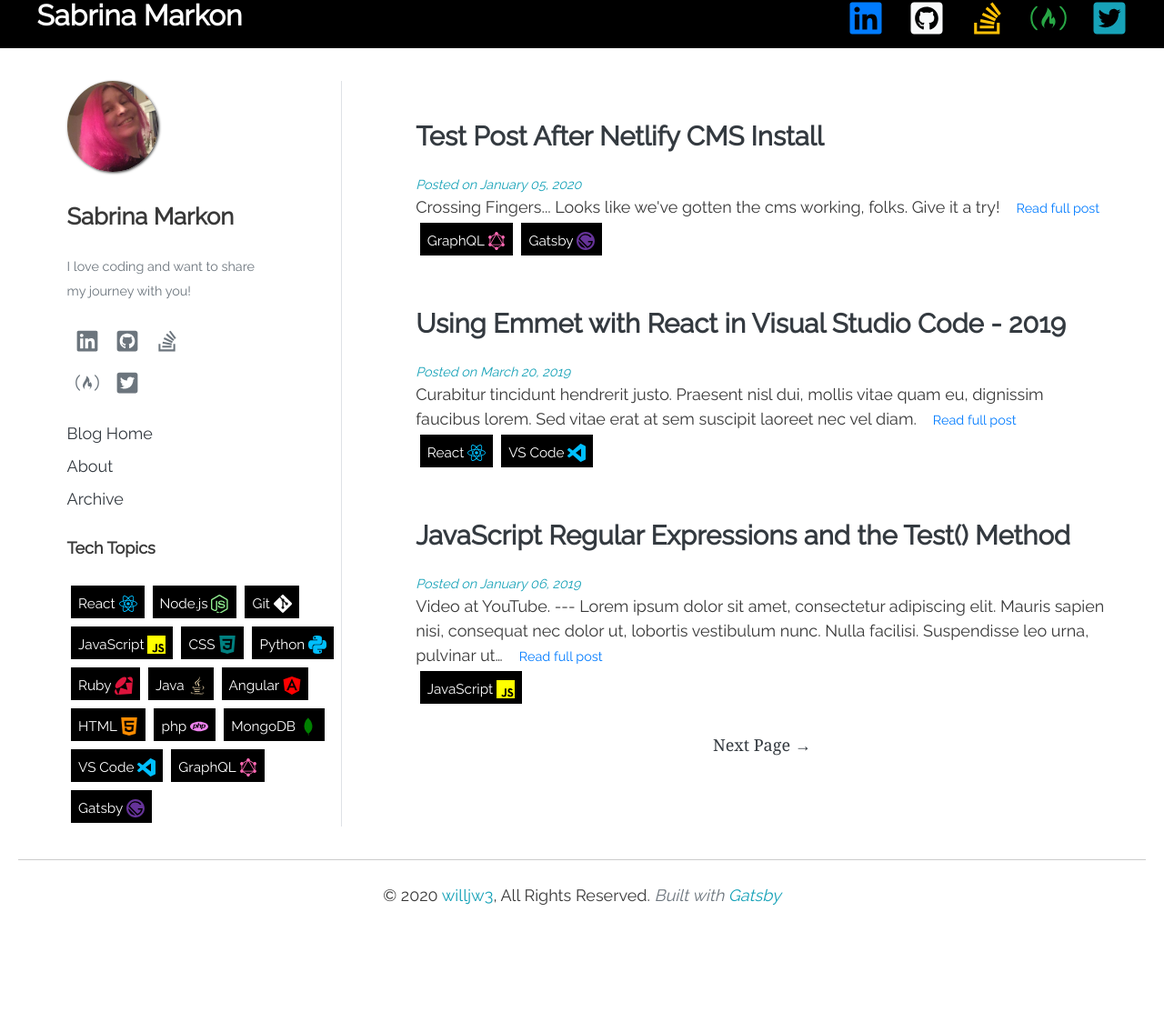
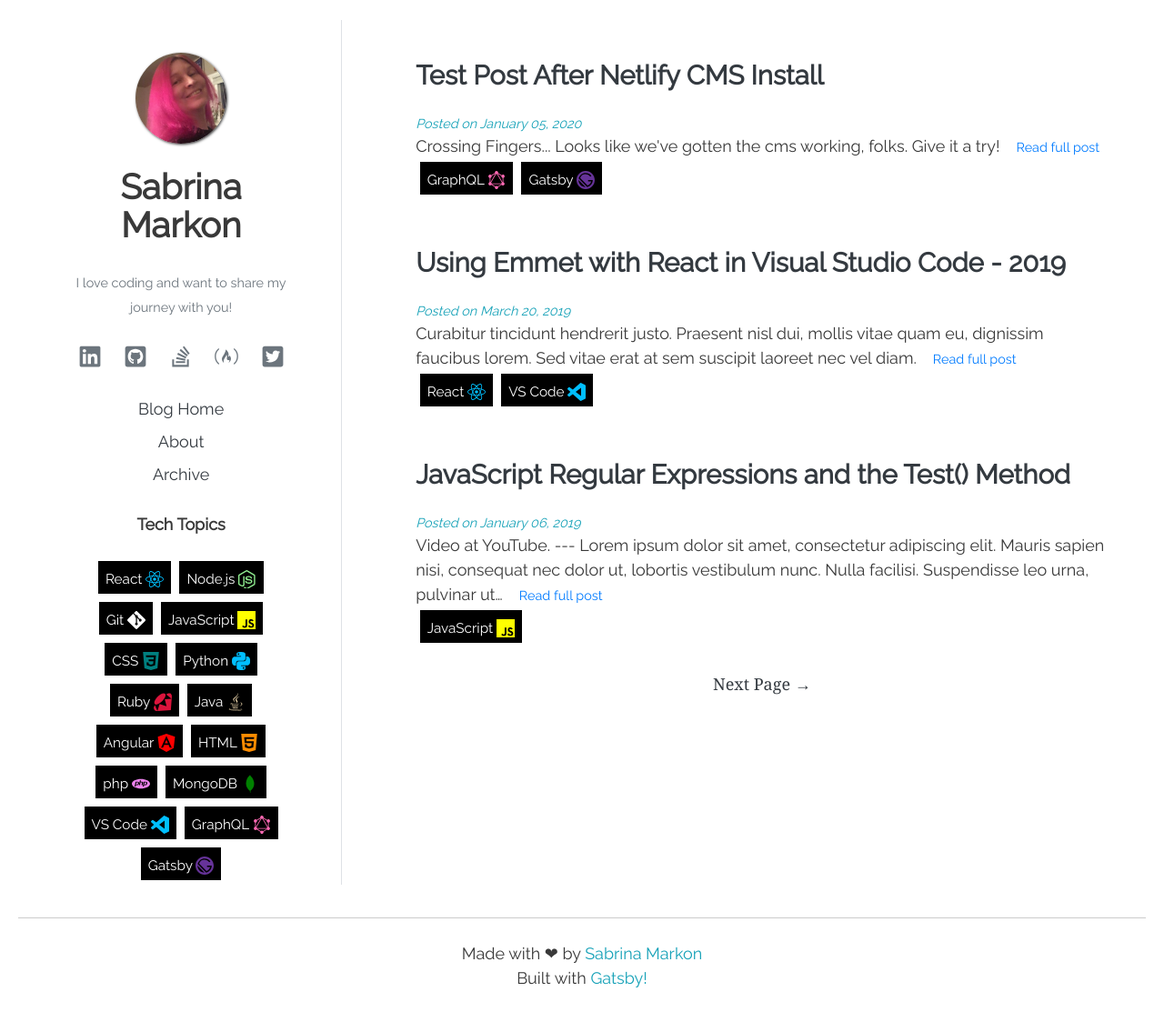
Before and after one commit to SabrinaMarkon/gatsby-blog, a Gatsby site: page / in a window 1280 px wide. Shown: the part 14-1138 px from the top of the page at 91% size. Before the commit the page ends 1038 px from the top, so only its background shows below. Built offline with nearby package versions, Linux system fonts and the light colour scheme; Gatsby itself is replaced by a stand-in of ours; some packages are replaced by stand-ins of ours.

Commit message:
Make sidebar look nice and centered. Hide top bar.

```diff
--- a/src/components/header/header.css
+++ b/src/components/header/header.css
@@ -1,4 +1,5 @@
 .head-main {
+  background: #fff;
   width: 100%;
   position: sticky;
   z-index: 1;
@@ -8,7 +9,9 @@
 }
 
 .head-elements {
-  display: flex;
+  background: rgb(209, 49, 76);
+  /* display: flex; */
+  display: none;
   flex-direction: row;
   justify-content: space-between;
 }
@@ -19,14 +22,17 @@
   justify-content: space-around;
 }
 
-
 .bottom-bar {
   width: 100%;
   background: black;
   display: none;
   flex-direction: row;
-  justify-content: space-around;
+  justify-content: center;
 }
+.bottom-bar > a {
+  margin: 0 10px;
+}
+
 .mobile-pages-main {
   width: 100%;
   background: white;
@@ -44,9 +50,8 @@ small {
 .mobile-bio-main {
   background: white;
   display: none;
+  font-size: 2rem;
 }
-
-
 
 @media only screen and (max-width: 850px) {
   .bottom-bar{display: flex;}
@@ -54,7 +59,9 @@ small {
   .mobile-pages-main{display: block;}
   .mobile-bio-main{
     display: flex;
-    flex-direction: row;
-    justify-content: space-between;
+    flex-direction: column;
+    justify-content: center;
+    align-content: center;
+    margin: auto;
   }
 }
--- a/src/components/header/header.js
+++ b/src/components/header/header.js
@@ -14,9 +14,6 @@ const Header = ({ siteTitle, tagline, author, contacts }) => {
   return (
     <header
       className="head-main"
-      style={{
-        background: `black`
-      }}
     >
       <div className="head-elements"
         style={{
--- a/src/components/layout.css
+++ b/src/components/layout.css
@@ -219,7 +219,7 @@ img {
   padding-left: 0;
   padding-right: 0;
   padding-top: 0;
-  margin-bottom: 1.45rem;
+  /* margin-bottom: 1rem; */
 }
 h1 {
   margin-left: 0;
@@ -385,7 +385,7 @@ p {
   padding-left: 0;
   padding-right: 0;
   padding-top: 0;
-  margin-bottom: 1.45rem;
+  /* margin-bottom: 1.45rem; */
 }
 figure {
   margin-left: 0;
--- a/src/components/layout.js
+++ b/src/components/layout.js
@@ -49,14 +49,13 @@ const Layout = ({ children }) => {
             }}
           >
             <main className="p-4">{children}</main>
-            <footer className="text-center">
-              <hr/>
-              <p className="d-inline">© {new Date().getFullYear()} <a className="text-info" href="https://willjw3.github.io/">willjw3</a>, All Rights Reserved.</p>
-              <p className="mt-5 text-muted d-inline"><i> Built with
-                            {` `}
-                <a className="text-info" href="https://www.gatsbyjs.org">Gatsby</a></i>
-              </p>
+            <footer className="text-center madewithlove">
+            <hr/>
+            <p>Made with <span className="madewithlove__heart" aria-hidden="true">❤</span> by <a href="http://sabrinamarkon.com"
+            target="_blank" rel="noopener noreferrer" className="text-info madewithlove__name">Sabrina Markon</a><br />
+            Built with <a className="text-info" href="https://www.gatsbyjs.org">Gatsby!</a></p>
             </footer>
+
           </div>
         </>
       )}
--- a/src/components/sidebar/Bio.js
+++ b/src/components/sidebar/Bio.js
@@ -6,7 +6,7 @@ import sabrinamarkon from "../../images/sabrinamarkon.png";
 const Bio = ({ author, tagline }) => {
 
     return (
-        <div className="bio-main w-75">
+        <div className="bio-main">
             <img src={sabrinamarkon} style={{ maxWidth: `100px` }} className="profile-img" alt="" />
             <h3 className="mt-2 author-bio">{author}</h3>
             <small className="text-muted">{tagline}</small>
--- a/src/components/sidebar/Sidebar.js
+++ b/src/components/sidebar/Sidebar.js
@@ -50,7 +50,7 @@ const Sidebar = () => {
             `}
             render={data => (
                 <>
-                    <div className="sidebar-main border-right">
+                    <div className="sidebar-centered border-right">
                         <Bio author={data.site.siteMetadata.author} tagline={data.site.siteMetadata.tagline} />
                         <SocialLinks contacts={data.site.siteMetadata.contacts} />
                         <div className="page-links">
--- a/src/components/sidebar/SocialLinks.js
+++ b/src/components/sidebar/SocialLinks.js
@@ -11,7 +11,7 @@ import "./sidebar.css"
 
 const SocialLinks = ({ contacts }) => {
     return (
-        <div className="side-social-links float-left mt-3 mb-3">
+        <div className="side-social-links mt-3 mb-3">
             <a className="text-secondary p-2"
                 href={contacts.linkedin}>
                 <span title="Linked In">
--- a/src/components/sidebar/sidebar.css
+++ b/src/components/sidebar/sidebar.css
@@ -1,16 +1,19 @@
-.sidebar-main {
+.sidebar-centered {
+    background: #fff;
     width: 100%;
-
+    text-align: center;
+    padding-right: 50px;
 }
 
 .side-social-links {
     display: grid;
-    grid-template-columns: 1fr 1fr 1fr;
+    grid-template-columns: 1fr 1fr 1fr 1fr 1fr;
+    text-align: center;
 }
 
 .page-links {
-    margin-top: 3rem;
-    padding-top: 4rem;
+    /* margin-top: 3rem;
+    padding-top: 4rem; */
     font-family: "Raleway";
 }
 
@@ -18,6 +21,8 @@
 .profile-img {
      border-radius: 50%;
      box-shadow: 1px 1px 3px;
+     margin-bottom: 1rem;
+     margin-top: 2rem;
 }
 
 small, h3, p {
@@ -25,6 +30,10 @@ small, h3, p {
 
 }
 
+.bio-main {
+    background: #fff;
+}
+
 .author-bio {
-    font-size: 2vw;
+    font-size: 3vw;
 }
```
